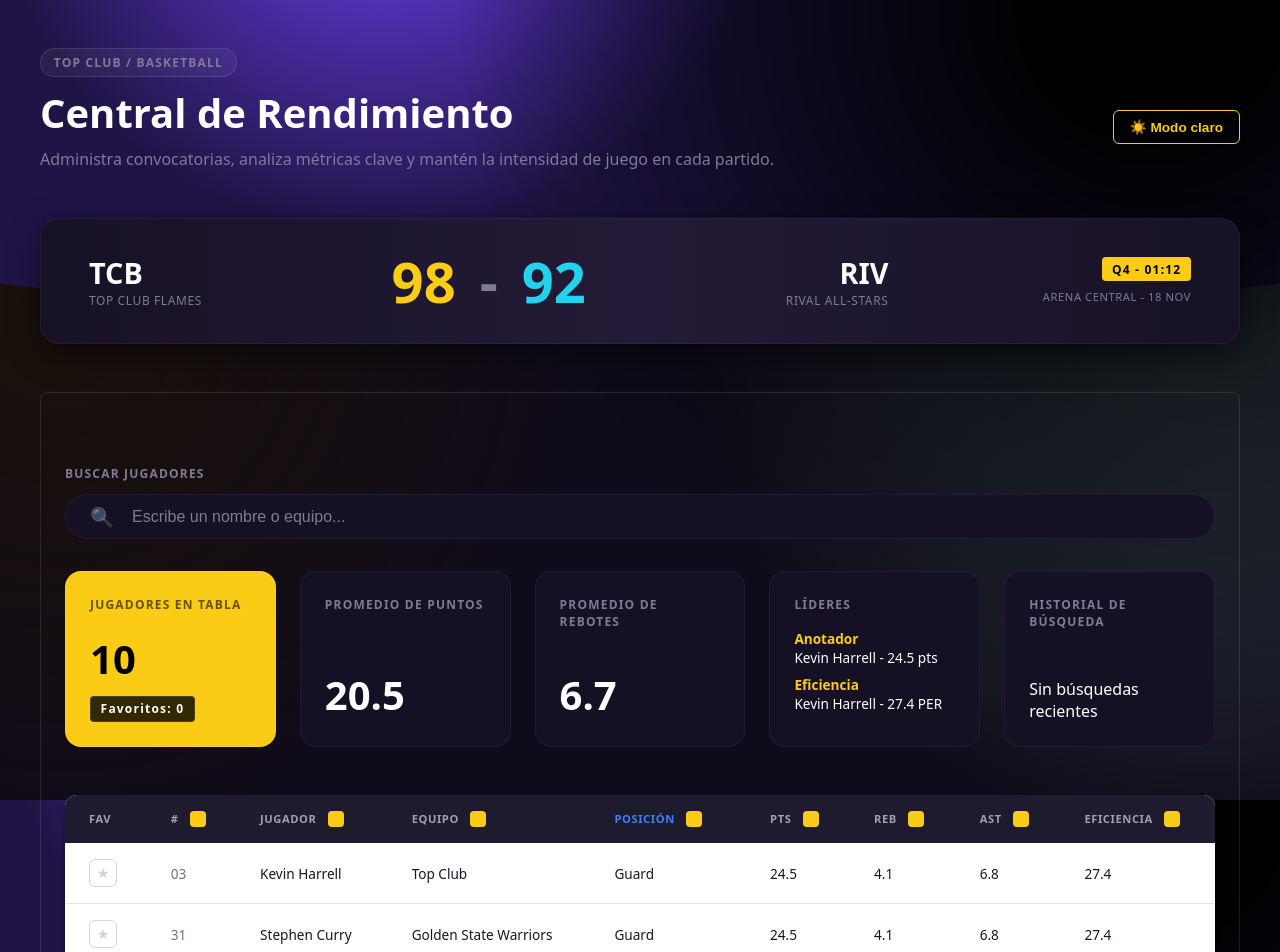
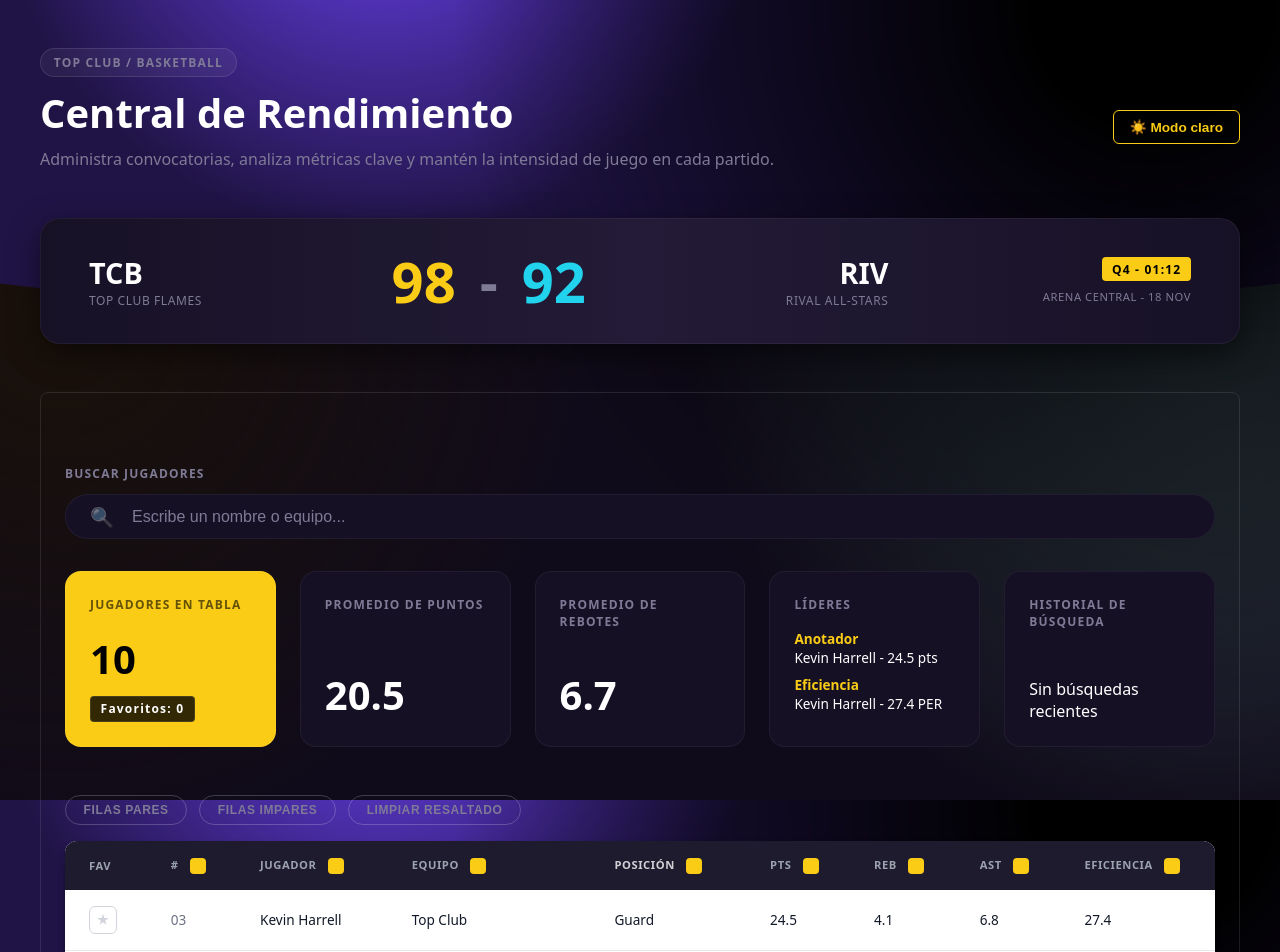
Before and after one commit to valentinasancheztab/parcialFinal, a React (Vite) app in the folder proyecto_final/: page / in a window 1280 px wide. Shown: the top 952 px of the page. Built offline with nearby package versions, Linux system fonts and the light colour scheme.

Commit message:
implementacionde las filas pares, impares y limpiar resultado

```diff
--- a/proyecto_final/src/App.css
+++ b/proyecto_final/src/App.css
@@ -312,7 +312,7 @@
 }
 
 .players-table th.active-header {
-  color: #3b82f6;
+  color: #f9fafbd0;
 
 }
 
@@ -438,7 +438,7 @@
   color: black;
 }
 
-/* --- MODAL CONTENEDOR PRINCIPAL --- */
+
 .modal-content-wide {
   background-color: #1e1534;
   /* Fondo morado oscuro */
@@ -524,7 +524,7 @@
   box-shadow: 0 0 8px rgba(245, 158, 11, 0.5);
 }
 
-/* (3 columnas) */
+/* 3 columnas */
 .modal-info-grid {
   display: grid;
   grid-template-columns: 1fr 1fr 1fr;
@@ -562,7 +562,7 @@
   color: white;
 }
 
-/* ---  (fondo oscuro detrás del modal) --- */
+/* ---  fondo oscuro detrás del modal --- */
 .modal-overlay {
   position: fixed;
   top: 0;
@@ -628,7 +628,7 @@
   color: var(--accent-yellow);
 }
 
-/* ---  (botón Cerrar) --- */
+/* ---  botón Cerrar --- */
 .modal-footer {
   display: flex;
   justify-content: flex-end;
@@ -693,7 +693,7 @@
   opacity: 0.8;
 }
 
-/* --- boton de buscador y Limpiar) --- */
+/* --- boton de buscador y Limpiar --- */
 .search-clear-btn {
   background: none;
   border: none;
@@ -721,7 +721,7 @@
   font-size: 0.75rem;
 }
 
-/* Botones deshabilitados */
+
 .page-btn:disabled {
   opacity: 0.3;
   cursor: not-allowed;
@@ -735,6 +735,54 @@
   padding: 1.5rem;
   margin-bottom: 2rem;
 }
+
+/* --- BOTONES FILAS PARES / IMPARES --- */
+.row-filter-bar {
+  display: flex;
+  gap: 0.75rem;
+  margin-bottom: 1rem;
+  flex-wrap: wrap;
+}
+
+.row-filter-btn {
+  background-color: transparent;
+  color: var(--text-secondary);
+  border: 1px solid rgba(255, 255, 255, 0.2);
+  padding: 0.45rem 1.1rem;
+  border-radius: 20px;
+  font-size: 0.75rem;
+  font-weight: bold;
+  letter-spacing: 0.05em;
+  cursor: pointer;
+  transition: all 0.2s;
+}
+
+.row-filter-btn:hover {
+  border-color: var(--accent-yellow);
+  color: var(--accent-yellow);
+}
+
+.row-filter-btn.active {
+  background-color: var(--accent-yellow);
+  color: black;
+  border-color: var(--accent-yellow);
+}
+
+.row-filter-btn--clear:hover {
+  border-color: #9ca3af;
+  color: white;
+}
+
+/* --- FILA RESALTADA (Amarillo claro) --- */
+.row-highlighted {
+  background-color: #fffbeb !important;
+  /* Amarillo muy suave */
+}
+
+.row-highlighted td {
+  color: #111827 !important;
+}
+
 
 /* ============================================
    RESPONSIVE - TABLET (max 1024px)
@@ -882,6 +930,8 @@
   }
 }
 
+
+
 /* ============================================
    RESPONSIVE - MÓVIL PEQUEÑO (max 480px)
    ============================================ */
--- a/proyecto_final/src/App.jsx
+++ b/proyecto_final/src/App.jsx
@@ -20,12 +20,13 @@ function App() {
 
 
   const [searchTerm, setSearchTerm] = useState('');
-  const [searchHistory, setSearchHistory] = useState([]); // Historial de búsqueda
+  const [searchHistory, setSearchHistory] = useState([]);
   const [favorites, setFavorites] = useState([]);
   const [sortConfig, setSortConfig] = useState({ key: 'eff', direction: 'desc' });
   const [selectedPlayer, setSelectedPlayer] = useState(null);
-  const [currentPage, setCurrentPage] = useState(1); // Página actual
-  const [itemsPerPage, setItemsPerPage] = useState(5); // Jugadores por página
+  const [currentPage, setCurrentPage] = useState(1);
+  const [itemsPerPage, setItemsPerPage] = useState(5);
+  const [rowHighlight, setRowHighlight] = useState('none'); // 'none' | 'even' | 'odd'
 
   const toggleTheme = () => {
     setIsLightMode(!isLightMode)
@@ -226,7 +227,22 @@ function App() {
             </div>
           </div>
 
-          {/* --- TABLA DE JUGADORES (Estilo Pixel-Perfect) --- */}
+          {/* --- BOTONES FILAS PARES / IMPARES --- */}
+          <div className="row-filter-bar">
+            <button
+              className={`row-filter-btn ${rowHighlight === 'even' ? 'active' : ''}`}
+              onClick={() => setRowHighlight(rowHighlight === 'even' ? 'none' : 'even')}
+            >FILAS PARES</button>
+            <button
+              className={`row-filter-btn ${rowHighlight === 'odd' ? 'active' : ''}`}
+              onClick={() => setRowHighlight(rowHighlight === 'odd' ? 'none' : 'odd')}
+            >FILAS IMPARES</button>
+            <button
+              className="row-filter-btn row-filter-btn--clear"
+              onClick={() => setRowHighlight('none')}
+            >LIMPIAR RESALTADO</button>
+          </div>
+
           <section className="table-section">
             <div className="table-wrapper">
               <table className="players-table">
@@ -244,8 +260,16 @@ function App() {
                   </tr>
                 </thead>
                 <tbody>
-                  {paginatedPlayers.length > 0 ? paginatedPlayers.map((player) => (
-                    <tr key={player.id} onClick={() => setSelectedPlayer(player)}>
+                  {paginatedPlayers.length > 0 ? paginatedPlayers.map((player, index) => {
+                    const isHighlighted =
+                      (rowHighlight === 'even' && index % 2 === 0) ||
+                      (rowHighlight === 'odd' && index % 2 !== 0);
+                    return (
+                      <tr
+                        key={player.id}
+                        onClick={() => setSelectedPlayer(player)}
+                        className={isHighlighted ? 'row-highlighted' : ''}
+                      >
                         <td>
                           <button
                             className={`fav-button ${favorites.includes(player.id) ? 'fav-active' : ''}`}
@@ -266,7 +290,8 @@ function App() {
                         <td>{player.ast}</td>
                         <td>{player.eff}</td>
                       </tr>
-                  )) : (
+                    );
+                  }) : (
                     <tr><td colSpan="9" style={{ textAlign: 'center', padding: '2rem', color: '#6b7280' }}>No se encontraron jugadores</td></tr>
                   )}
                 </tbody>
```
Lines whose indentation alone changed are shown as unchanged.
